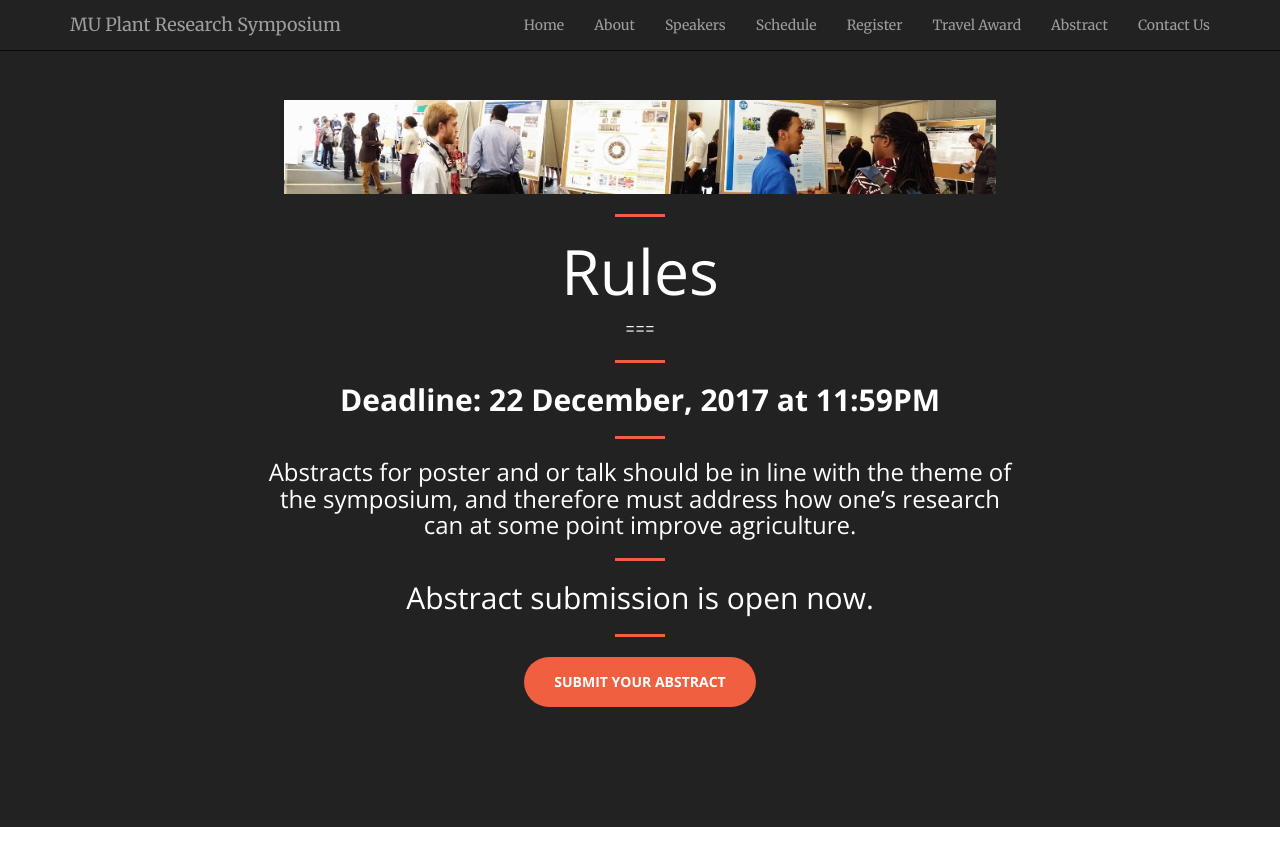
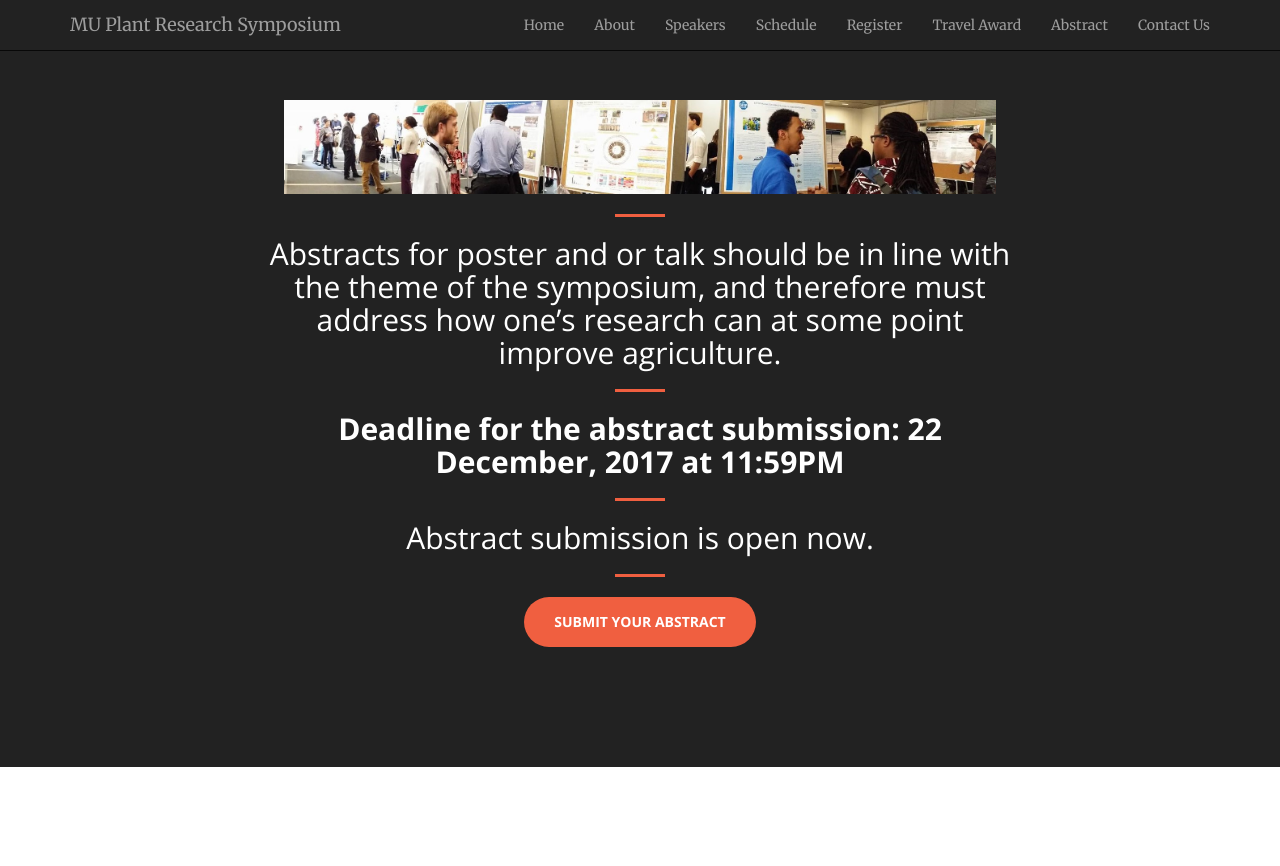
Before and after one commit to mupioneersymposium/mupioneersymposium.github.io, a Jekyll site: the page built from abstract.md, in a window 1280 px wide. Shown: the top 866 px of the page. Built offline with Jekyll 4.4.1, drawn with Linux system fonts in a browser that asks for light colours.

Commit message:
Update abstract.md

```diff
--- a/abstract.md
+++ b/abstract.md
@@ -6,13 +6,9 @@ layout: regular
 <img src="/posterview.jpg" style="max-width:95%"/>
 
 <hr style="clear: both;" />
-
-# Rules
-===
+## Abstracts for poster and or talk should be in line with the theme of the symposium, and therefore must address how one's research can at some point improve agriculture.
 <hr style="clear: both;" />
-## **Deadline: 22 December, 2017 at 11:59PM**
-<hr style="clear: both;" />
-### Abstracts for poster and or talk should be in line with the theme of the symposium, and therefore must address how one's research can at some point improve agriculture.
+## **Deadline for the abstract submission: 22 December, 2017 at 11:59PM**
 <hr style="clear: both;" />
 ## Abstract submission is open now.
 <hr style="clear: both;" />
```
